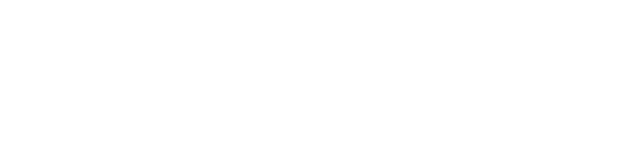
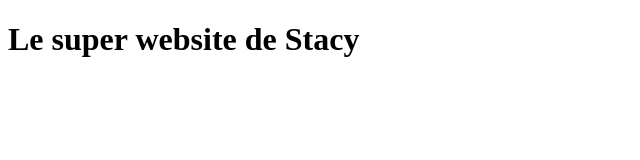
Before and after one commit to StacyNardin/my-super-website, a plain HTML site: page index.html in a window 1280 px wide. Shown: the whole page, without its empty margins (0-640 px from the left). Drawn offline with Linux system fonts and the light colour scheme.

Commit message:
I add a title

```diff
--- a/index.html
+++ b/index.html
@@ -5,6 +5,6 @@
   <title>title</title>
 </head>
 <body>
-
+  <h1> Le super website de Stacy </h1>
 </body>
 </html>
```
